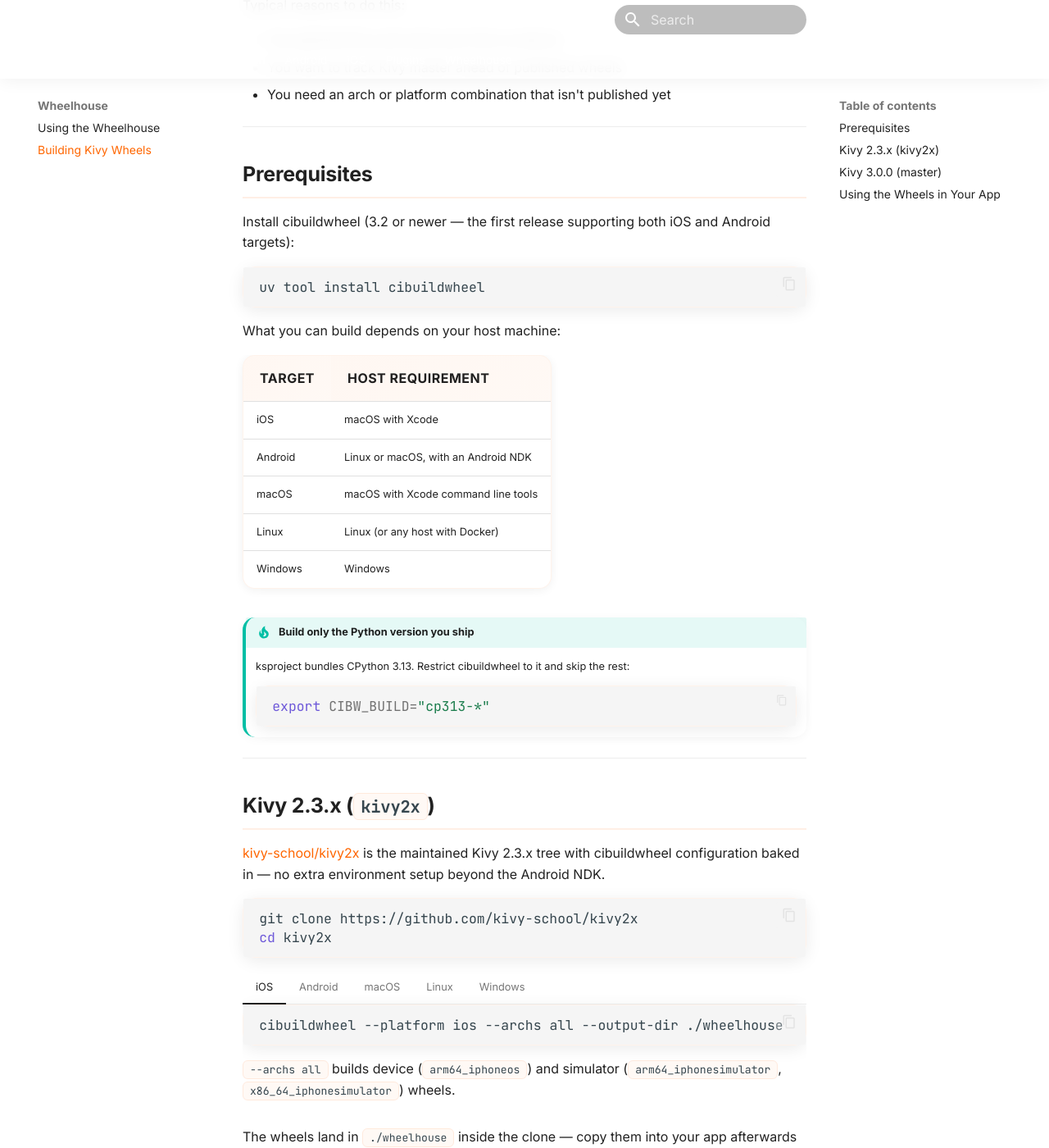
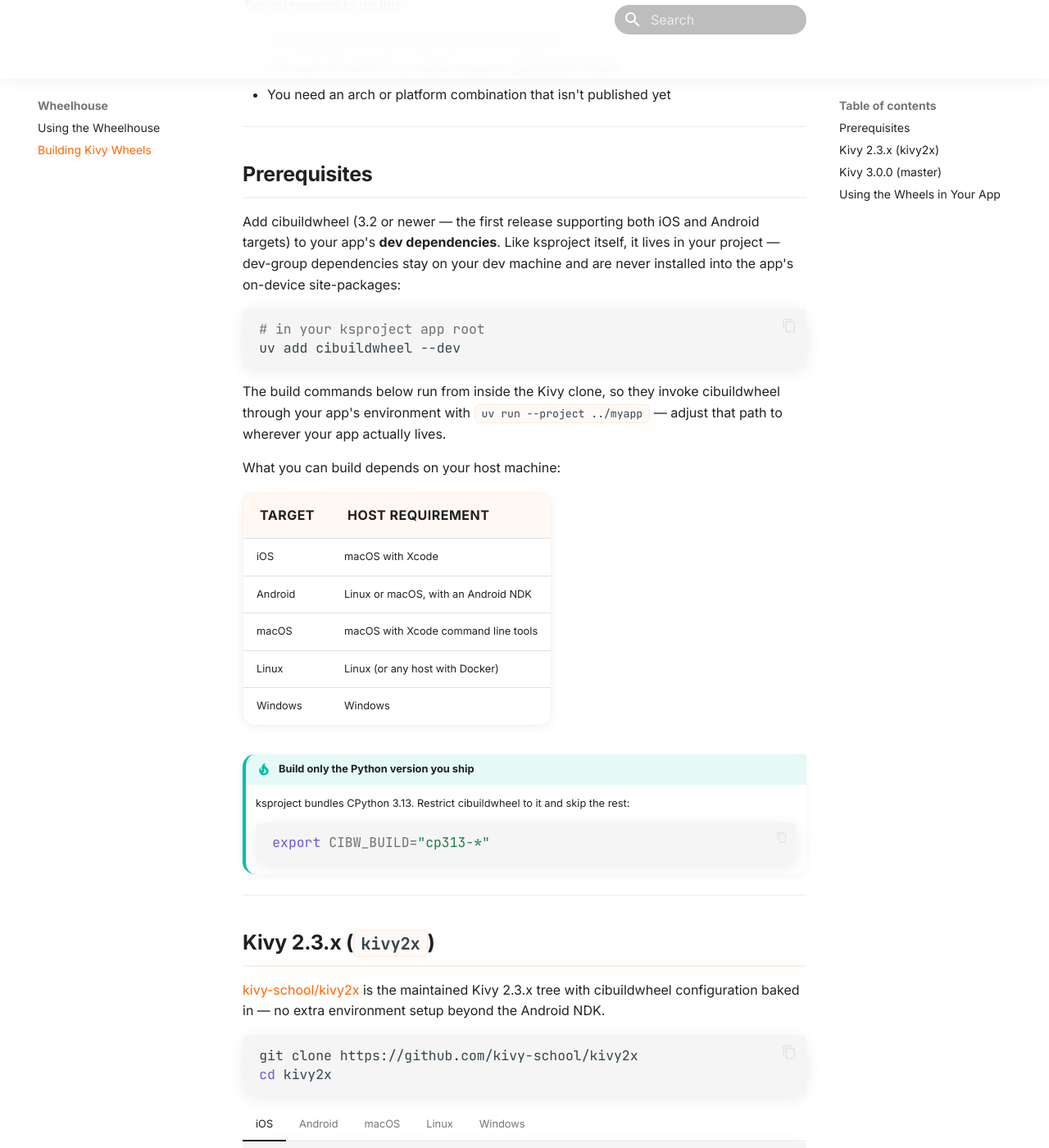
Before and after one commit to kivy-school/ksproject, an MkDocs documentation site: the page built from docs/wheelhouse/building-kivy-wheels.md, in a window 1280 px wide and 1400 px high, scrolled down 398 px. Shown: the whole window at 82% size. Built offline with MkDocs 1.6.1 and Material for MkDocs 9.7.7, drawn with Linux system fonts in a browser that asks for light colours; comment, search, counter and statistics services are not loaded; some of the changed text lies outside the part shown.

Commit message:
docs(wheelhouse): replace bare cibuildwheel calls with uv run --project
All build commands now invoke cibuildwheel through the app's uv
environment (`uv run --project ../myapp`) instead of relying on a
globally installed tool. Prerequisites section updated to use
`uv add cibuildwheel --dev` and explains that dev-group dependencies
stay off device. Redundant parenthetical about ksproject being a dev
dependency removed since it is now covered in the prerequisites prose.

````diff
--- a/docs/wheelhouse/building-kivy-wheels.md
+++ b/docs/wheelhouse/building-kivy-wheels.md
@@ -12,11 +12,14 @@
 
 ## Prerequisites
 
-Install cibuildwheel (3.2 or newer — the first release supporting both iOS and Android targets):
+Add cibuildwheel (3.2 or newer — the first release supporting both iOS and Android targets) to your app's **dev dependencies**. Like ksproject itself, it lives in your project — dev-group dependencies stay on your dev machine and are never installed into the app's on-device site-packages:
 
 ```bash
-uv tool install cibuildwheel
+# in your ksproject app root
+uv add cibuildwheel --dev
 ```
+
+The build commands below run from inside the Kivy clone, so they invoke cibuildwheel through your app's environment with `uv run --project ../myapp` — adjust that path to wherever your app actually lives.
 
 What you can build depends on your host machine:
 
@@ -49,21 +52,21 @@
 === "iOS"
 
     ```bash
-    cibuildwheel --platform ios --archs all --output-dir ./wheelhouse
+    uv run --project ../myapp cibuildwheel --platform ios --archs all --output-dir ./wheelhouse
     ```
 
     `--archs all` builds device (`arm64_iphoneos`) and simulator (`arm64_iphonesimulator`, `x86_64_iphonesimulator`) wheels.
 
 === "Android"
 
-    ksproject already manages an NDK — ask it for the path. Since ksproject is a dev dependency of your app (never a global tool), run the export from your **app's root** with `uv run`, then switch to the kivy2x clone:
+    ksproject already manages an NDK — ask it for the path. Run the export from your **app's root** with `uv run`, then switch to the kivy2x clone:
 
     ```bash
     # in your ksproject app root
     export ANDROID_NDK_HOME=$(uv run ksproject android get-path ndk)
 
     cd ../kivy2x   # wherever you cloned it
-    cibuildwheel --platform android --archs all --output-dir ./wheelhouse
+    uv run --project ../myapp cibuildwheel --platform android --archs all --output-dir ./wheelhouse
     ```
 
     `--archs all` builds `arm64_v8a` and `x86_64` wheels.
@@ -71,7 +74,7 @@
 === "macOS"
 
     ```bash
-    cibuildwheel --platform macos --archs all --output-dir ./wheelhouse
+    uv run --project ../myapp cibuildwheel --platform macos --archs all --output-dir ./wheelhouse
     ```
 
     (`--platform` can be omitted on a macOS host — it defaults to the host platform.)
@@ -79,7 +82,7 @@
 === "Linux"
 
     ```bash
-    cibuildwheel --platform linux --archs all --output-dir ./wheelhouse
+    uv run --project ../myapp cibuildwheel --platform linux --archs all --output-dir ./wheelhouse
     ```
 
     (`--platform` can be omitted on a Linux host.)
@@ -87,7 +90,7 @@
 === "Windows"
 
     ```powershell
-    cibuildwheel --platform windows --archs all --output-dir ./wheelhouse
+    uv run --project ..\myapp cibuildwheel --platform windows --archs all --output-dir ./wheelhouse
     ```
 
     (`--platform` can be omitted on a Windows host.)
@@ -110,7 +113,7 @@
     ```bash
     export KIVY_DEPS_ROOT=$(pwd)/ios-kivy-dependencies
     export CIBW_BEFORE_ALL_IOS=./tools/build_ios_dependencies.sh
-    cibuildwheel --platform ios --archs all --output-dir ./wheelhouse
+    uv run --project ../myapp cibuildwheel --platform ios --archs all --output-dir ./wheelhouse
     uv run ./tools/add-ios-frameworks.py ./wheelhouse
     ```
 
@@ -133,7 +136,7 @@
 
         cd ../kivy   # wherever you cloned it
         export CIBW_BEFORE_ALL_ANDROID="./tools/build_android_dependencies.sh"
-        cibuildwheel --platform android --archs all --output-dir ./wheelhouse
+        uv run --project ../myapp cibuildwheel --platform android --archs all --output-dir ./wheelhouse
         ```
 
         Until then, use **kivy2x** for Android.
@@ -142,14 +145,14 @@
 
     ```bash
     export CIBW_BEFORE_ALL_MACOS="./tools/build_macos_dependencies.sh"
-    cibuildwheel --platform macos --archs all --output-dir ./wheelhouse
+    uv run --project ../myapp cibuildwheel --platform macos --archs all --output-dir ./wheelhouse
     ```
 
 === "Linux"
 
     ```bash
     export CIBW_BEFORE_ALL_LINUX="./tools/build_linux_dependencies.sh"
-    cibuildwheel --platform linux --archs all --output-dir ./wheelhouse
+    uv run --project ../myapp cibuildwheel --platform linux --archs all --output-dir ./wheelhouse
     ```
 
 ---
````
